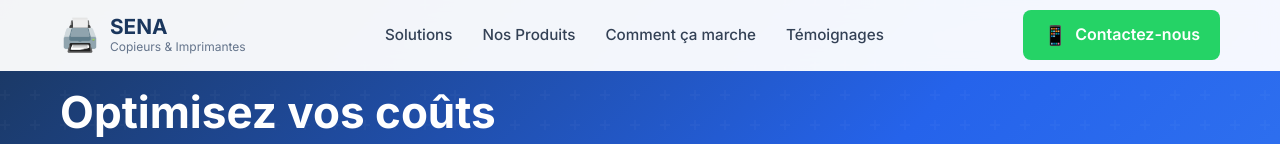
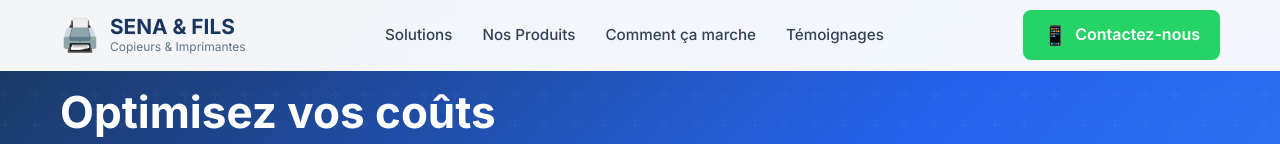
Before and after one commit to Sessou-koffi/projet_sena, a Vue app: page / in a window 1280 px wide. Shown: the top 144 px of the page. Built offline with nearby package versions, Linux system fonts and the light colour scheme; no server answers.

Commit message:
Update AppHeader

```diff
--- a/src/components/AppHeader.vue
+++ b/src/components/AppHeader.vue
@@ -10,7 +10,7 @@
                 <router-link to="/" class="logo">
                     <span class="logo-icon">🖨️</span>
                     <span class="logo-text">
-                        <strong>SENA</strong>
+                        <strong>SENA & FILS</strong>
                         <small>Copieurs & Imprimantes</small>
                     </span>
                 </router-link>
```
